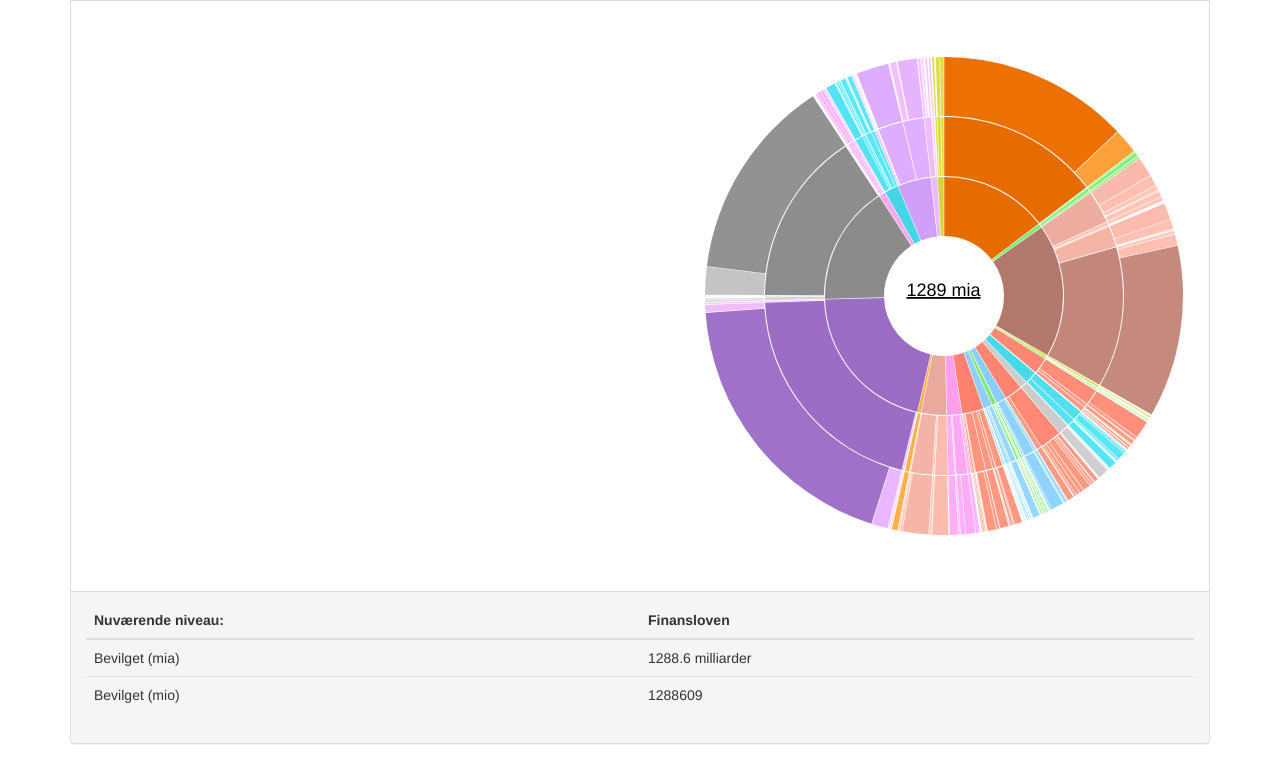
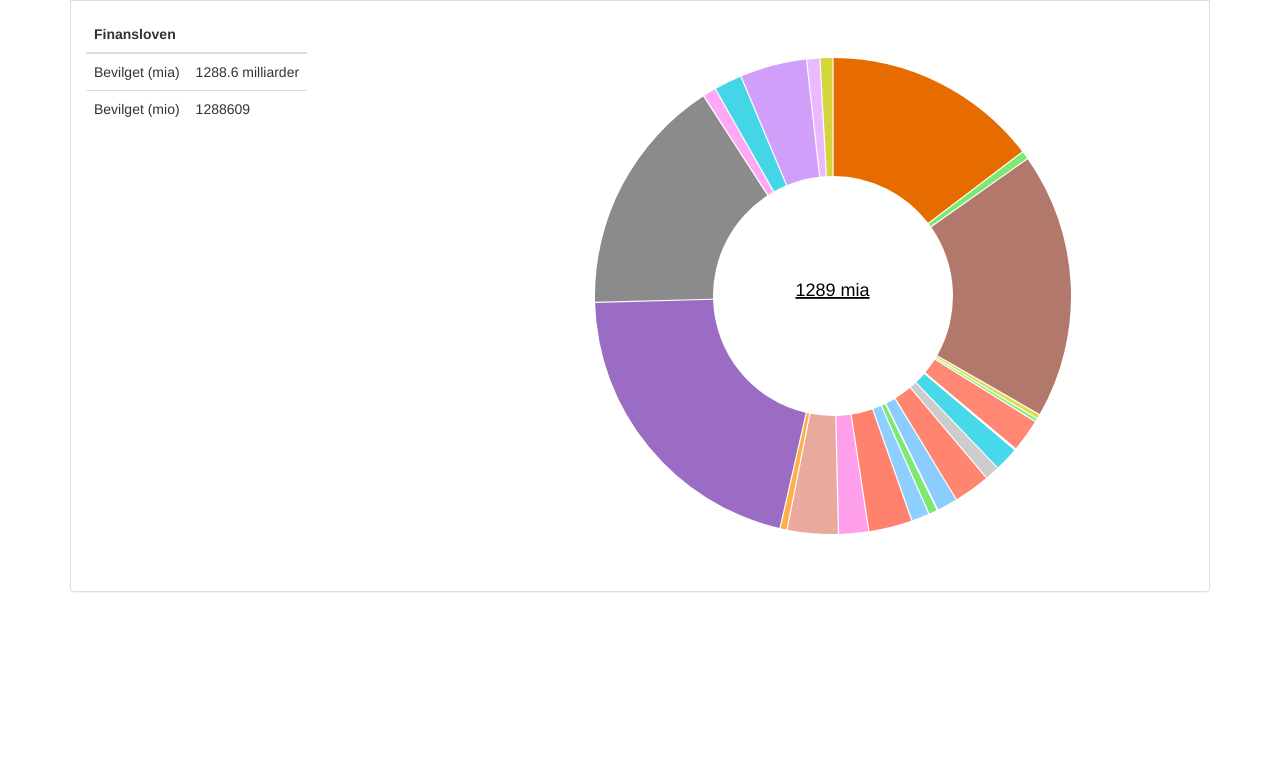
Before and after one commit to kalkun/finansloven, a plain HTML site: page index.html in a window 1280 px wide. Shown: the part 215-979 px from the top of the page. After the commit the page ends 827 px from the top, so only its background shows below. Drawn offline with nearby package versions, Linux system fonts and the light colour scheme.

Commit message:
first view is single layer - cleaned up a bug where transitions could be interrupted

```diff
--- a/index.html
+++ b/index.html
@@ -30,6 +30,7 @@
         margin: 0 auto;
         display: block;
         float:right;
+        margin-right:10%;
     }
 
     circle,
@@ -52,10 +53,7 @@
     }
 
     #breadcrumbs div {
-        /*font-size: 18px;*/
         cursor: pointer;
-        /*padding: 5px 10px 0 10px;*/
-        /*height:30px;*/
         margin: 3px;
         font-weight: 700;
     }
@@ -69,12 +67,6 @@
         font-size: 15px;
         cursor: pointer;
     }
-
-    .panel-heading,
-    .panel-footer {
-        /*background-color: #f9f9f9;*/
-    }
-
     .title,
     #searchbar {
         display: inline-block;
@@ -114,18 +106,7 @@
                 </div>
                 <svg id="pie"></svg>
             </div>
-            <div class="panel-footer curView">
-                <table class="table">
-                    <thead></thead>
-                    <tbody></tbody>
-                </table>
-            </div>
         </div>
-<!--         <div class="panel panel-default">
-            <div class="panel-body">
-
-            </div>
-        </div> -->
     </div>
 </body>
 <script src="http://d3js.org/d3.v3.min.js"></script>
@@ -133,7 +114,6 @@
 <script src="https://d3js.org/d3-collection.v1.min.js"></script>
 <script src="https://code.jquery.com/jquery-3.1.1.min.js" integrity="sha256-hVVnYaiADRTO2PzUGmuLJr8BLUSjGIZsDYGmIJLv2b8=" crossorigin="anonymous">
 </script>
-<!-- <script src = "https://code.jquery.com/jquery-1.10.2.js"></script> -->
 <script src="https://code.jquery.com/ui/1.12.1/jquery-ui.js"></script>
 <script type="text/javascript">
 var margin = {
@@ -154,6 +134,8 @@ var luminance = d3.scale.sqrt()
 var svg = d3.select("body").select("svg#pie")
     .attr("width", margin.left + margin.right - 150)
     .attr("height", margin.top + margin.bottom)
+
+var zoomscale = d3.scale.linear().range([0.5,1.5]).domain([-100, 100])
 
 var piegroup = svg.append("g")
     .attr("class", "pie")
@@ -205,6 +187,7 @@ function onData(aktiver) {
     // Now redefine the value function to use the previously-computed sum.
     partition
         .children(function(d, depth) {
+            if (currentFocus.key == root.key) return depth < 1 ? d._children : null;
             return depth < 3 ? d._children : null;
         })
         .value(function(d) {
@@ -240,6 +223,8 @@ function onData(aktiver) {
         .on("click", zoomIn)
         .on("mouseover", mouseover)
         .on("mouseout", mouseout);
+
+    mouseover(root);
 
 
     piegroup
@@ -289,8 +274,10 @@ function onData(aktiver) {
         tselect.select("tbody").selectAll("tr").data([]).exit().remove();
     }
     function mouseout(d) {
+        if (document.documentElement.__transition__) return;
         clearMouseSelection();
         d3.selectAll("path").transition().style("opacity", 1);
+        mouseover(currentFocus);
 
     }
 
@@ -500,6 +487,8 @@ function onData(aktiver) {
         select: function(event, ui) {
             var node = ui.item.node;
             if (node.name == currentFocus.name) return;
+            setFooterFocus(node);
+            mouseover(node)
             if (node.depth == 0) {
                 zoomOut(node);
             } else {
@@ -556,34 +545,16 @@ $(window).on("load", function() {
 
 function setFooterFocus(focus) {
     currentFocus = focus;
-    headSelect = d3.select("body .curView table thead");
-    bodySelect = d3.select("body .curView table tbody");
-    headSelect.selectAll("tr").data([]).exit().remove();
-    bodySelect.selectAll("tr").data([]).exit().remove();
-
-    data = getMeta(focus)
-    var headenter = headSelect.selectAll("tr").data(data.slice(0, 1), function(d) {
-            return d.order + d.value;
-        })
-        .enter()
-        .append("tr");
-    headenter.append("th").text("Nuværende niveau:")
-    headenter.append("th").text(function(d) {
-            return d.value
+    if (document.documentElement.__transition__) return;
+    if (currentFocus.key == root.key) {
+        var ts = d3.transform(piegroup.attr("transform")).translate
+        piegroup.transition().duration(750).attr("transform", function() {
+            return  "translate(" + ts[0] + "," + ts[1] + ") " +
+                    "scale(2,2)";
         });
-
-
-    var currentView = bodySelect.selectAll("tr").data(data.slice(1), function(d) {
-        return d.order + d.value;
-    });
-    var entering = currentView.enter();
-    var rows = entering.append("tr")
-    rows.append("td").text(function(d) {
-        return d.title ? d.title : d.value
-    });
-    rows.append("td").text(function(d) {
-        return d.title ? d.value : ""
-    });
+    } else {
+        piegroup.transition().duration(750).attr("transform", "translate(" + margin.left + "," + margin.top + ")");
+    }
 }
 
 
@@ -661,7 +632,6 @@ function fetchData(income) {
                 }
             }
         }
-        // console.log("NESTED ", nested);
         onData(nested);
     })
 }
```
